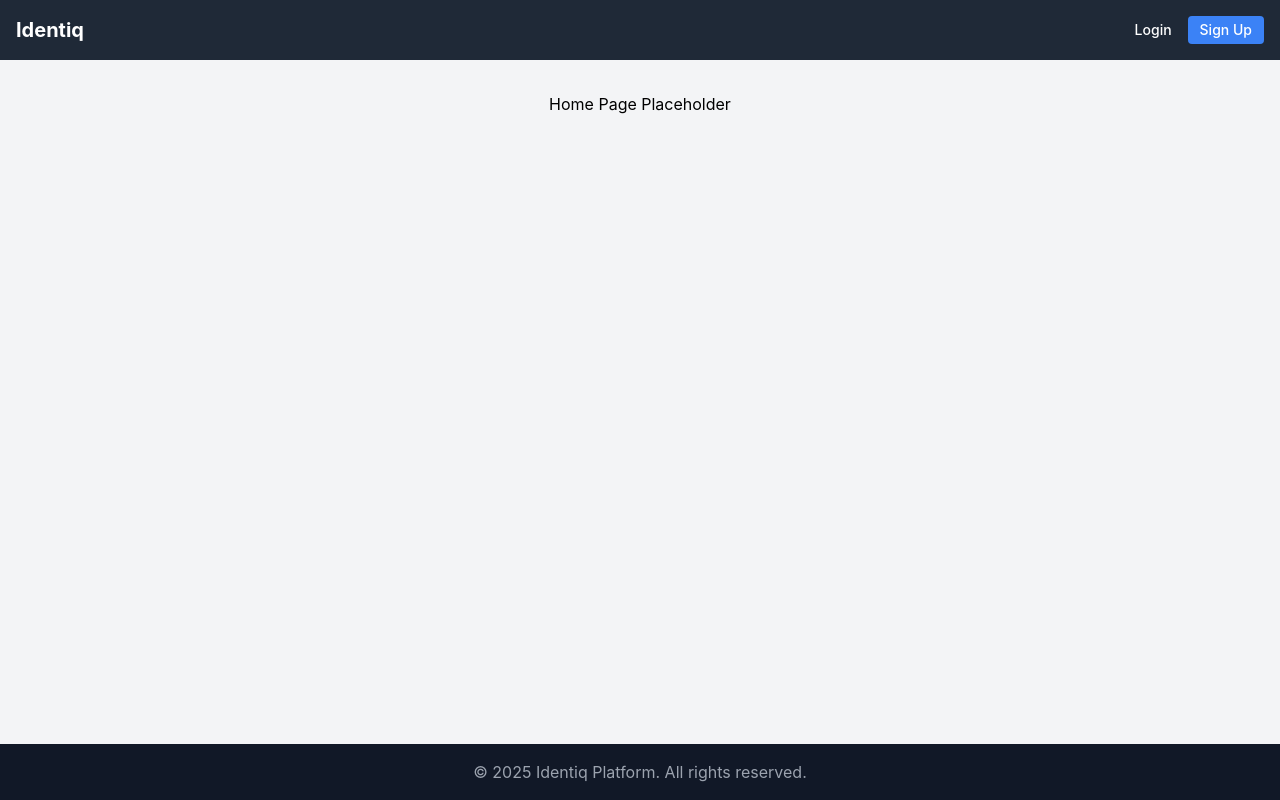
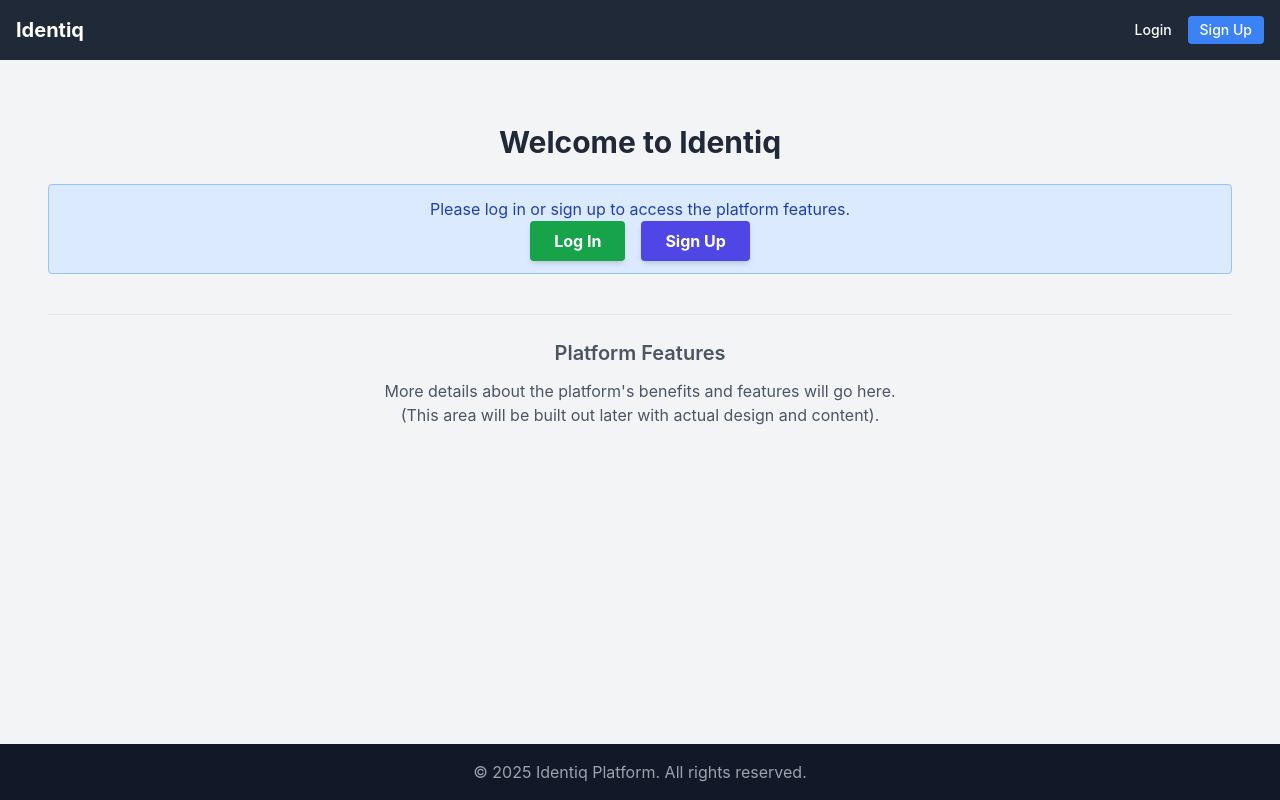
Before and after one commit to Yanik9426/Identiq_Platform.25, a React (Create React App) app: page / in a window 1280 px wide. Built offline with nearby package versions, Linux system fonts and the light colour scheme; no server answers.

Commit message:
feat: Replace home page placeholder with basic HomePage component

```diff
--- a/src/App.tsx
+++ b/src/App.tsx
@@ -7,55 +7,39 @@ import Footer from './components/layout/Footer';
 import './App.css';
 import SignupPage from './pages/SignupPage';
 import LoginPage from './pages/LoginPage';
-// --- Import the new components ---
-import DashboardPage from './pages/DashboardPage';   // <-- IMPORT DashboardPage
-import ProtectedRoute from './routes/ProtectedRoute'; // <-- IMPORT ProtectedRoute
+import DashboardPage from './pages/DashboardPage';
+import ProtectedRoute from './routes/ProtectedRoute';
+// --- Import the new HomePage component ---
+import HomePage from './pages/HomePage'; // <-- IMPORT ADDED
 
 function App() {
   return (
-    <div className="App flex flex-col min-h-screen bg-gray-100"> {/* Optional: Added light gray background */}
+    <div className="App flex flex-col min-h-screen bg-gray-100">
       <Header />
-
-      {/* Apply flex-grow to allow this main section to expand */}
-      {/* Added container, automatic horizontal margins, horizontal and vertical padding */}
       <main className="flex-grow container mx-auto px-4 py-8">
         <Routes>
           {/* === Public Routes === */}
-          {/* Everyone can access these */}
-          <Route path="/" element={<div>Home Page Placeholder</div>} />
+          {/* --- Update the route for the Home Page --- */}
+          <Route path="/" element={<HomePage />} /> {/* <-- UPDATED ELEMENT */}
+
           <Route path="/login" element={<LoginPage />} />
           <Route path="/signup" element={<SignupPage />} />
 
 
           {/* === Protected Routes === */}
-          {/* Only logged-in users can access routes wrapped in ProtectedRoute */}
           <Route
-            path="/dashboard" // The URL path for the dashboard
+            path="/dashboard"
             element={
-              // Wrap the component you want to protect (DashboardPage)
-              // with the ProtectedRoute component
               <ProtectedRoute>
                 <DashboardPage />
               </ProtectedRoute>
             }
           />
-
-          {/* You can add more protected routes here using the same pattern */}
-          {/* Example:
-          <Route
-            path="/settings"
-            element={
-              <ProtectedRoute>
-                <SettingsPage />
-              </ProtectedRoute>
-            }
-          />
-          */}
+          {/* Other routes will be added here later */}
 
         </Routes>
       </main>
-
-      <Footer /> {/* <-- Existing Footer component */}
+      <Footer />
     </div>
   );
 }
--- /dev/null
+++ b/src/pages/HomePage.tsx
@@ -0,0 +1,71 @@
+// src/pages/HomePage.tsx
+
+import React from 'react';
+import { Link } from 'react-router-dom'; // Import Link for navigation
+import { useAuth } from '../contexts/AuthContext'; // Import useAuth to check login status - CHECK PATH
+
+function HomePage() {
+    // Get the current user from the authentication context
+    const { currentUser } = useAuth();
+
+    return (
+        // Using basic Tailwind classes for centering, padding, and text alignment
+        <div className="container mx-auto p-4 sm:p-6 lg:p-8 text-center">
+
+            <h1 className="text-3xl font-bold mb-6 text-gray-800">
+                Welcome to Identiq {/* Placeholder Title - Update as needed */}
+            </h1>
+
+            {currentUser ? (
+                // --- Content shown when user IS LOGGED IN ---
+                <div className="bg-green-100 border border-green-300 text-green-800 px-4 py-3 rounded relative mb-6" role="alert">
+                    <p className="block sm:inline">
+                        You are logged in as: <strong className="font-bold">{currentUser.email}</strong>
+                    </p>
+                    <p className="mt-2">
+                        Ready to manage your tasks?
+                    </p>
+                    <div className="mt-4">
+                         <Link
+                            to="/dashboard" // Link to the protected dashboard
+                            className="inline-block bg-blue-600 hover:bg-blue-700 text-white font-bold py-2 px-6 rounded transition duration-150 ease-in-out shadow-md"
+                        >
+                            Go to Dashboard
+                        </Link>
+                    </div>
+                </div>
+            ) : (
+                // --- Content shown when user IS LOGGED OUT ---
+                <div className="bg-blue-100 border border-blue-300 text-blue-800 px-4 py-3 rounded relative mb-6" role="alert">
+                    <p className="block sm:inline mb-4">
+                        Please log in or sign up to access the platform features.
+                    </p>
+                    <div className="space-x-4"> {/* Add space between buttons */}
+                        <Link
+                            to="/login"
+                            className="inline-block bg-green-600 hover:bg-green-700 text-white font-bold py-2 px-6 rounded transition duration-150 ease-in-out shadow-md"
+                        >
+                            Log In
+                        </Link>
+                        <Link
+                            to="/signup"
+                            className="inline-block bg-indigo-600 hover:bg-indigo-700 text-white font-bold py-2 px-6 rounded transition duration-150 ease-in-out shadow-md"
+                        >
+                            Sign Up
+                        </Link>
+                    </div>
+                </div>
+            )}
+
+            {/* Placeholder for additional static homepage content */}
+            <div className='mt-10 border-t border-gray-200 pt-6 text-gray-600'>
+                 <h2 className="text-xl font-semibold mb-3">Platform Features</h2>
+                 <p>More details about the platform's benefits and features will go here.</p>
+                 <p>(This area will be built out later with actual design and content).</p>
+            </div>
+
+        </div>
+    );
+}
+
+export default HomePage;
```
